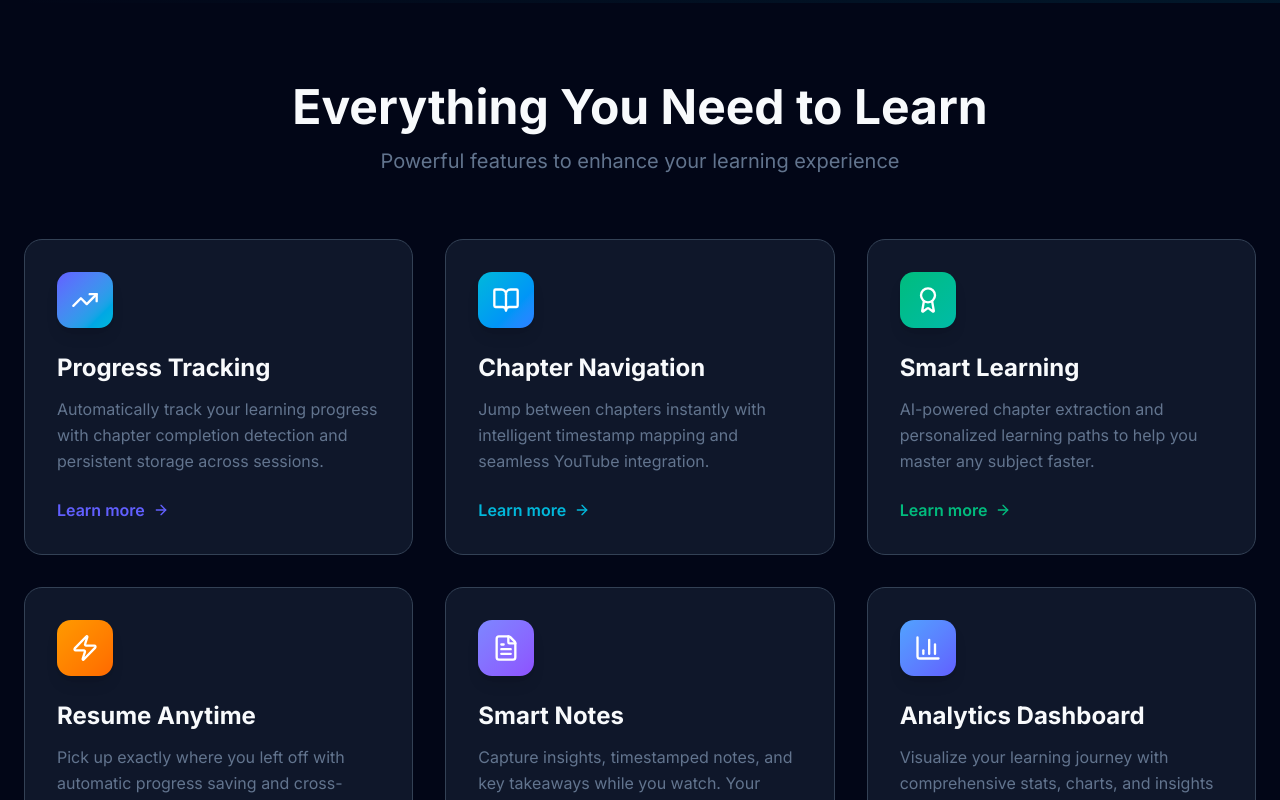
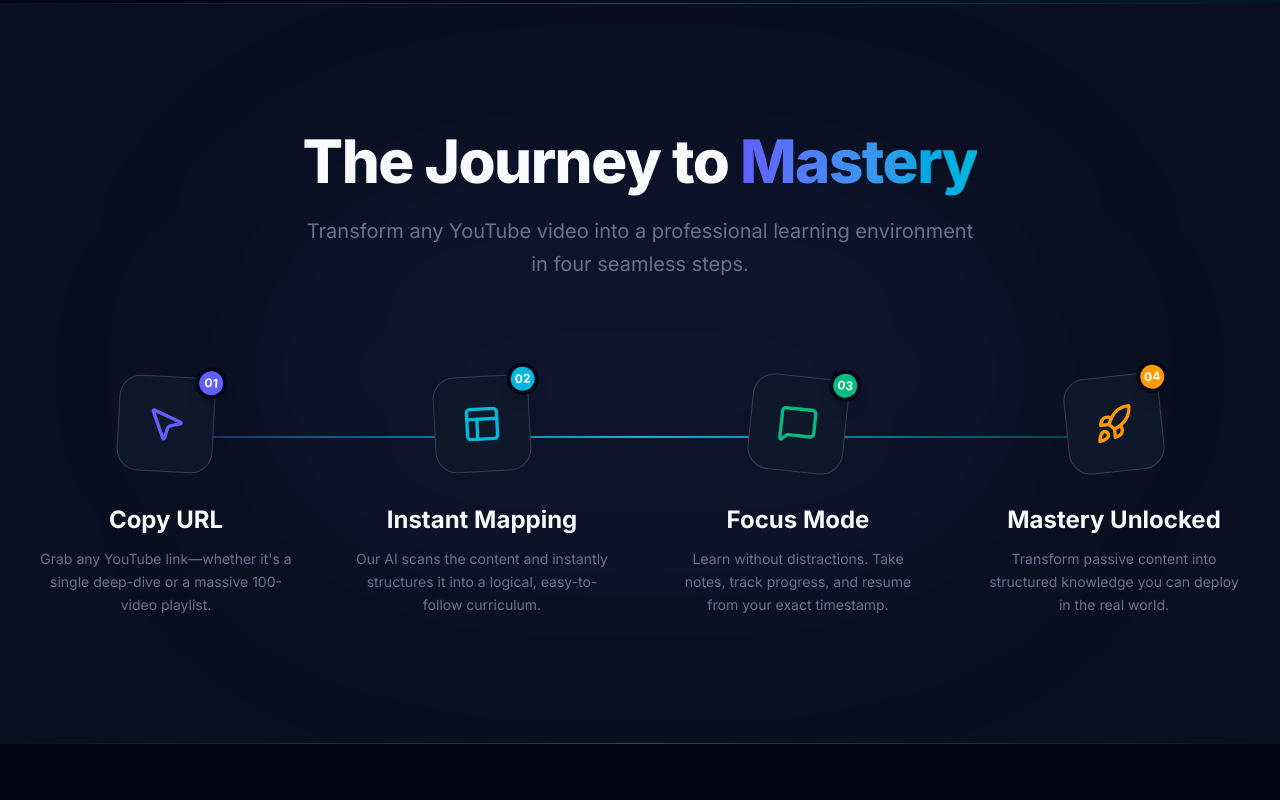
Before and after one commit to chinmaye5/CourseTube, a Next.js app: page / in a window 1280 px wide. Shown: the part 1160-1960 px from the top of the page. Built offline with nearby package versions, Linux system fonts and the light colour scheme; no server answers.

Commit message:
updated landing page

```diff
--- a/app/page.tsx
+++ b/app/page.tsx
@@ -12,7 +12,11 @@ import {
   FileText,
   BarChart3,
   Sparkles,
-  ArrowRight
+  ArrowRight,
+  MousePointer2,
+  Layout,
+  MessageSquare,
+  Rocket
 } from 'lucide-react'
 import { ThemeToggle } from '@/components/ThemeToggle'
 import CardSwap, { Card } from '@/components/CardSwap';
@@ -200,6 +204,88 @@ export default function Home() {
         </div>
       </div>
 
+      {/* The Process Section */}
+      <div className="bg-card-theme/30 py-32 relative overflow-hidden">
+        {/* Decorative Background Elements */}
+        <div className="absolute top-0 left-0 w-full h-px bg-gradient-to-r from-transparent via-border-theme to-transparent" />
+        <div className="absolute bottom-0 left-0 w-full h-px bg-gradient-to-r from-transparent via-border-theme to-transparent" />
+        <div className="absolute top-1/2 left-1/2 -translate-x-1/2 -translate-y-1/2 w-[800px] h-[400px] bg-indigo-500/5 blur-[120px] rounded-full pointer-events-none" />
+
+        <div className="container mx-auto px-6 relative">
+          <div className="text-center mb-24">
+            <h2 className="text-4xl md:text-6xl font-extrabold text-foreground mb-6 tracking-tight">
+              The Journey to <span className="bg-clip-text text-transparent bg-gradient-to-r from-indigo-500 to-cyan-500">Mastery</span>
+            </h2>
+            <p className="text-xl text-slate-500 dark:text-slate-400 max-w-2xl mx-auto leading-relaxed">
+              Transform any YouTube video into a professional learning environment in four seamless steps.
+            </p>
+          </div>
+
+          <div className="relative">
+            {/* Connecting Line (Desktop) */}
+            <div className="hidden lg:block absolute top-[60px] left-[10%] right-[10%] h-0.5 bg-gradient-to-r from-indigo-500/20 via-cyan-500 to-emerald-500/20" />
+
+            <div className="grid grid-cols-1 md:grid-cols-2 lg:grid-cols-4 gap-12 lg:gap-8">
+              {/* Step 1 */}
+              <div className="relative flex flex-col items-center text-center group">
+                <div className="w-24 h-24 rounded-3xl bg-surface-theme border border-border-theme flex items-center justify-center mb-8 relative z-10 group-hover:border-indigo-500 group-hover:shadow-[0_0_30px_rgba(99,102,241,0.2)] transition-all duration-500 rotate-3 group-hover:rotate-0">
+                  <div className="absolute -top-3 -right-3 w-8 h-8 rounded-full bg-indigo-500 text-white text-xs font-bold flex items-center justify-center border-4 border-background shadow-lg">
+                    01
+                  </div>
+                  <MousePointer2 className="w-10 h-10 text-indigo-500" />
+                </div>
+                <h3 className="text-2xl font-bold text-foreground mb-3">Copy URL</h3>
+                <p className="text-slate-500 dark:text-slate-400 text-sm leading-relaxed px-4">
+                  Grab any YouTube link—whether it's a single deep-dive or a massive 100-video playlist.
+                </p>
+              </div>
+
+              {/* Step 2 */}
+              <div className="relative flex flex-col items-center text-center group">
+                <div className="w-24 h-24 rounded-3xl bg-surface-theme border border-border-theme flex items-center justify-center mb-8 relative z-10 group-hover:border-cyan-500 group-hover:shadow-[0_0_30px_rgba(6,182,212,0.2)] transition-all duration-500 -rotate-3 group-hover:rotate-0">
+                  <div className="absolute -top-3 -right-3 w-8 h-8 rounded-full bg-cyan-500 text-white text-xs font-bold flex items-center justify-center border-4 border-background shadow-lg">
+                    02
+                  </div>
+                  <Layout className="w-10 h-10 text-cyan-500" />
+                </div>
+                <h3 className="text-2xl font-bold text-foreground mb-3">Instant Mapping</h3>
+                <p className="text-slate-500 dark:text-slate-400 text-sm leading-relaxed px-4">
+                  Our AI scans the content and instantly structures it into a logical, easy-to-follow curriculum.
+                </p>
+              </div>
+
+              {/* Step 3 */}
+              <div className="relative flex flex-col items-center text-center group">
+                <div className="w-24 h-24 rounded-3xl bg-surface-theme border border-border-theme flex items-center justify-center mb-8 relative z-10 group-hover:border-emerald-500 group-hover:shadow-[0_0_30px_rgba(16,185,129,0.2)] transition-all duration-500 rotate-6 group-hover:rotate-0">
+                  <div className="absolute -top-3 -right-3 w-8 h-8 rounded-full bg-emerald-500 text-white text-xs font-bold flex items-center justify-center border-4 border-background shadow-lg">
+                    03
+                  </div>
+                  <MessageSquare className="w-10 h-10 text-emerald-500" />
+                </div>
+                <h3 className="text-2xl font-bold text-foreground mb-3">Focus Mode</h3>
+                <p className="text-slate-500 dark:text-slate-400 text-sm leading-relaxed px-4">
+                  Learn without distractions. Take notes, track progress, and resume from your exact timestamp.
+                </p>
+              </div>
+
+              {/* Step 4 */}
+              <div className="relative flex flex-col items-center text-center group">
+                <div className="w-24 h-24 rounded-3xl bg-surface-theme border border-border-theme flex items-center justify-center mb-8 relative z-10 group-hover:border-amber-500 group-hover:shadow-[0_0_30px_rgba(245,158,11,0.2)] transition-all duration-500 -rotate-6 group-hover:rotate-0">
+                  <div className="absolute -top-3 -right-3 w-8 h-8 rounded-full bg-amber-500 text-white text-xs font-bold flex items-center justify-center border-4 border-background shadow-lg">
+                    04
+                  </div>
+                  <Rocket className="w-10 h-10 text-amber-500" />
+                </div>
+                <h3 className="text-2xl font-bold text-foreground mb-3">Mastery Unlocked</h3>
+                <p className="text-slate-500 dark:text-slate-400 text-sm leading-relaxed px-4">
+                  Transform passive content into structured knowledge you can deploy in the real world.
+                </p>
+              </div>
+            </div>
+          </div>
+        </div>
+      </div>
+
       {/* Features Grid */}
       <div id="features" className="container mx-auto px-6 py-20">
         <div className="text-center mb-16">
```
